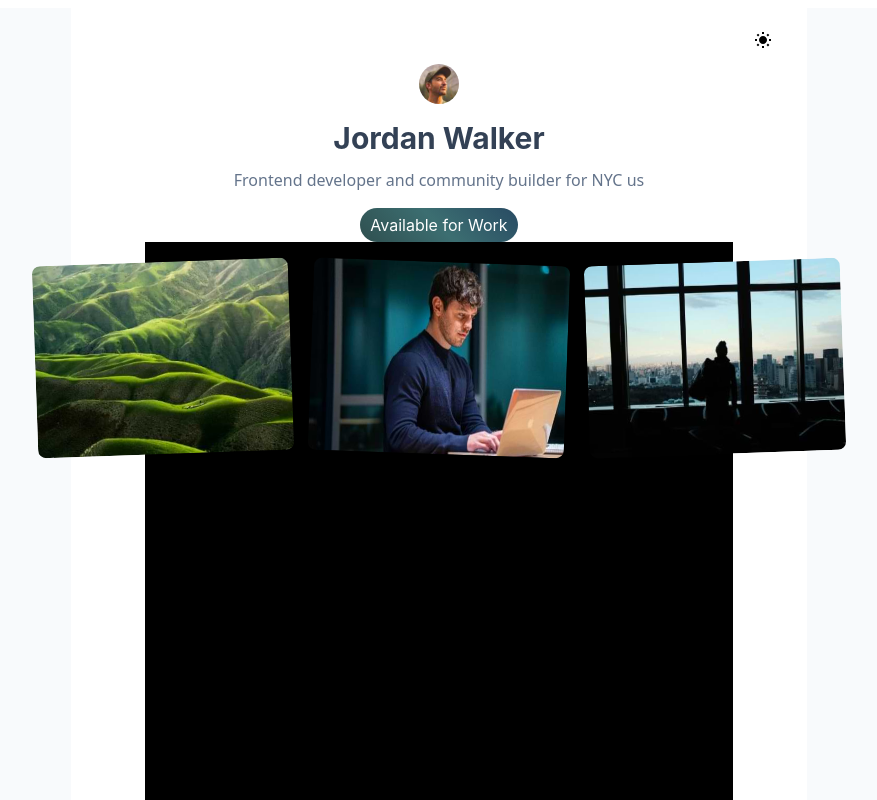
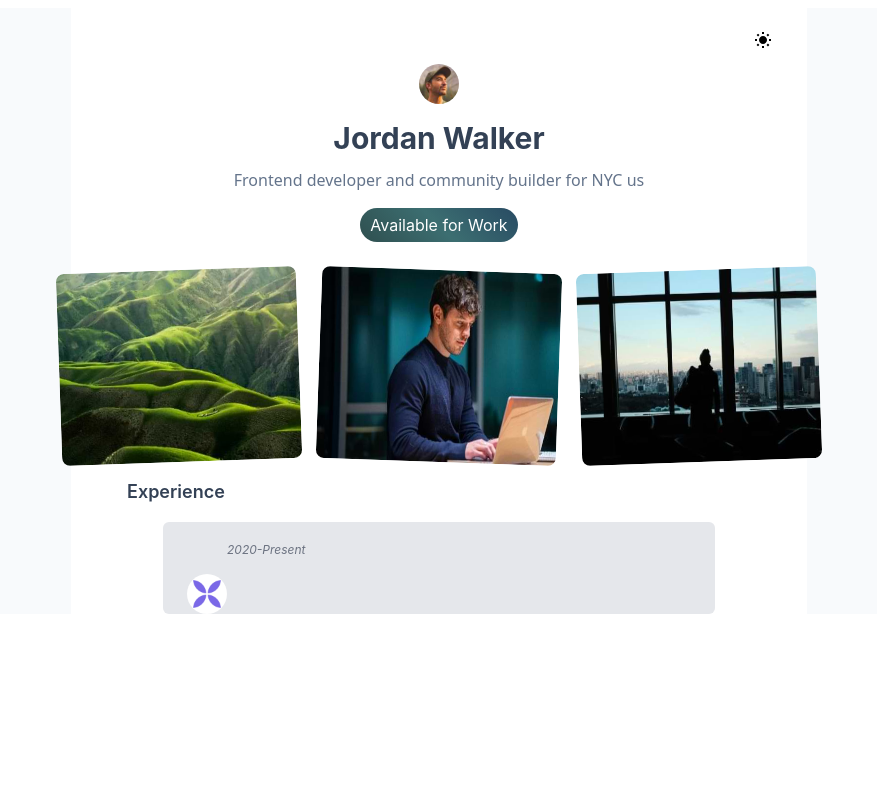
Before and after one commit to vyas2610/Portfolio-Template, a React (Create React App) app: page / in a window 1280 px wide. Shown: the top 800 px of the page, without its empty margins (201-1078 px from the left). Built offline with nearby package versions, Linux system fonts and the light colour scheme.

Commit message:
added final touches to slider images in Headerr.jsx

```diff
--- a/src/components/header.jsx
+++ b/src/components/header.jsx
@@ -21,9 +21,9 @@ const Header = () => {
         Frontend developer and community builder for NYC us
       </p>
       <button className="btn mt-4">Available for Work</button>
-      <div className="bg-black h-dvh w-4/5 m-auto">
+      <div className=" h-50 w-4/5 m-auto mt-2 ">
         <div className=" md:flex md:flex-row  gap-5 sm:flex sm:flex-col  sm:justify-self-center">
-          <div className="md:w-64 md:h-48 sm:w-60 sm:h-40">
+          <div className="lg:w-60 lg:h-48 md:w-52 md:h-40 sm:w-60 sm:h-40">
             <img
               src="./images/slider3.jpg"
               alt=""
@@ -31,7 +31,7 @@ const Header = () => {
             />
           </div>
 
-          <div className="md:w-64 md:h-48 sm:w-60 sm:h-40 sm:hover:scale-110 sm:hover:ease-in-out">
+          <div className="lg:w-60 lg:h-48 md:w-52 md:h-40 sm:w-60 sm:h-40 sm:hover:scale-110 sm:hover:ease-in-out">
             <img
               src="./images/slider2.jpg"
               alt=""
@@ -39,7 +39,7 @@ const Header = () => {
             />
           </div>
 
-          <div className="md:w-64 md:h-48 sm:w-60 sm:h-40">
+          <div className="lg:w-60 lg:h-48 md:w-52 md:h-40 sm:w-60 sm:h-40">
             <img
               src="./images/slider1.jpg"
               alt=""
```
